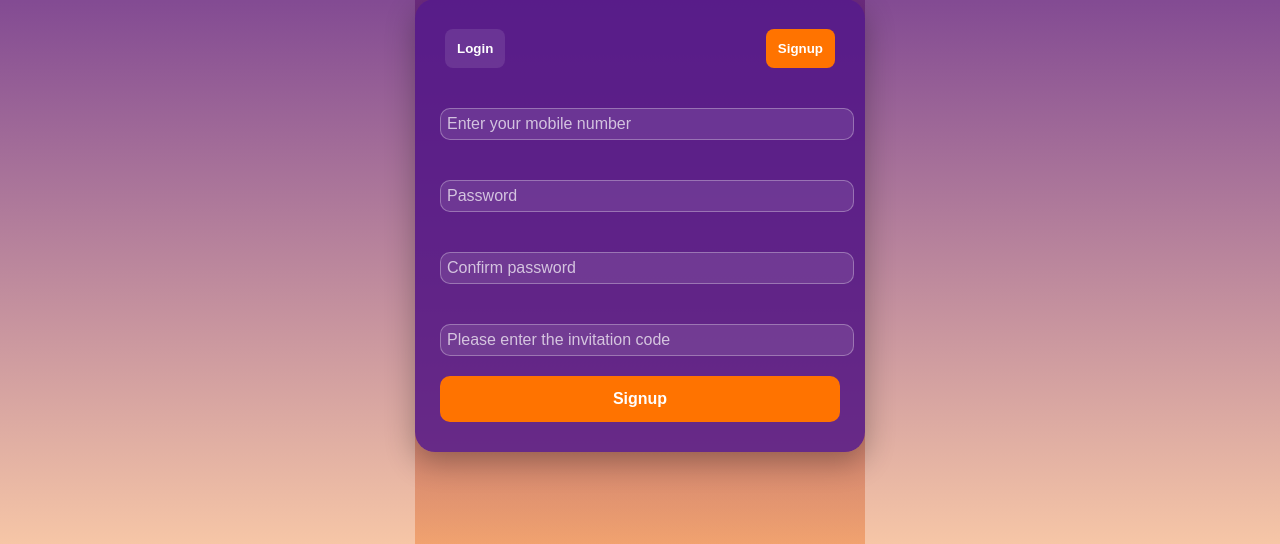
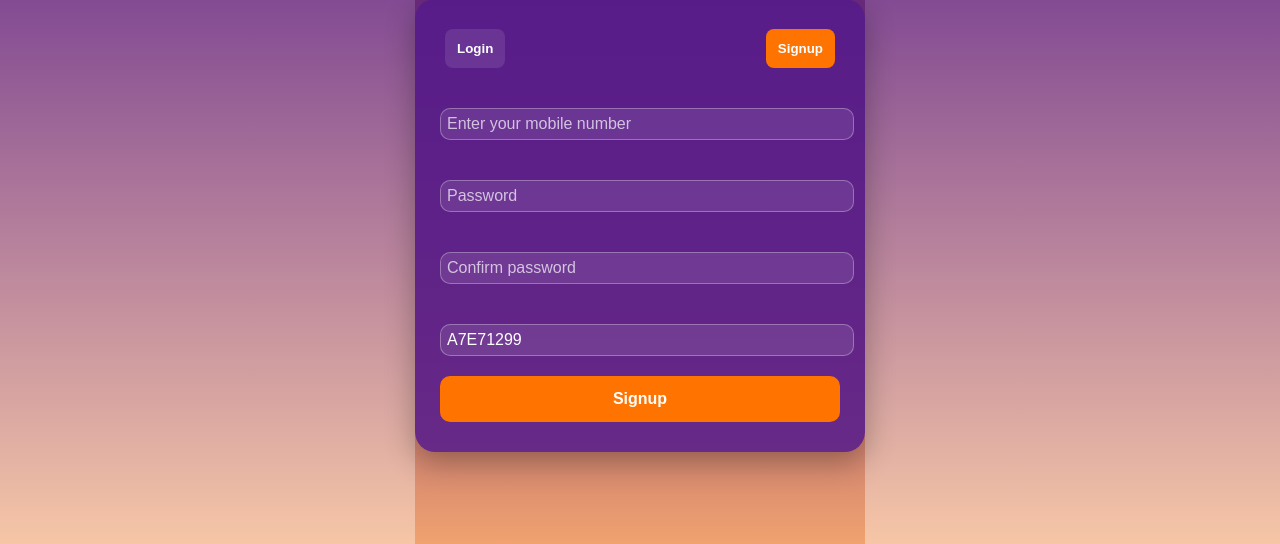
Before and after one commit to swimmysahaniya/earnmax-frontend, a PHP site: page /media/signup in a window 1280 px wide. Shown: the part 215-759 px from the top of the page. Run offline with PHP 8.4, Linux system fonts and the light colour scheme.

Commit message:
signup referral

```diff
--- a/signup.php
+++ b/signup.php
@@ -247,7 +247,8 @@ if ($_SERVER["REQUEST_METHOD"] == "POST" && isset($_POST["signup"])) {
         <input type="text" name="mobile" placeholder="Enter your mobile number" pattern="[6-9]{1}[0-9]{9}" required />
         <input type="password" name="password" placeholder="Password" required />
         <input type="password" name="confirm_password" placeholder="Confirm password" required />
-        <input type="text" name="invitation_code" placeholder="Please enter the invitation code" value="<?php echo htmlspecialchars($referral_from_url); ?>" required />
+        <!-- <input type="text" name="invitation_code" placeholder="Please enter the invitation code" value="<?php echo htmlspecialchars($referral_from_url); ?>" required /> -->
+        <input type="text" name="invitation_code" placeholder="Please enter the invitation code" value="A7E71299" required />
         <button type="submit" name="signup" class="clkbtn">Signup</button>
       </form>
     </div>
```
Also changed, not shown: 1 other file.
